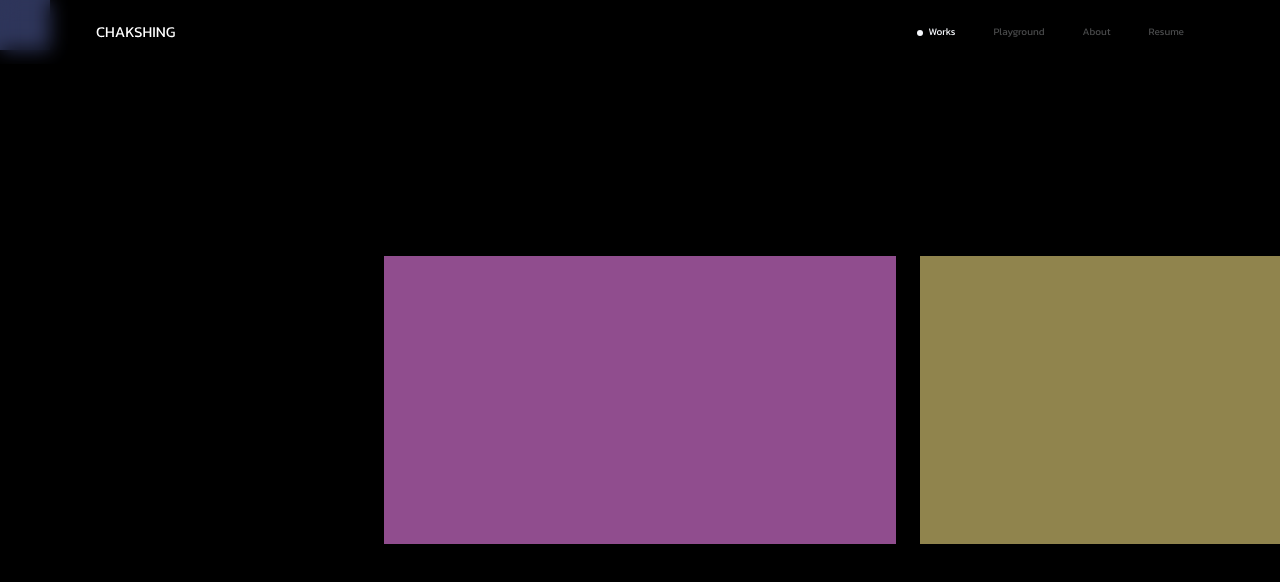
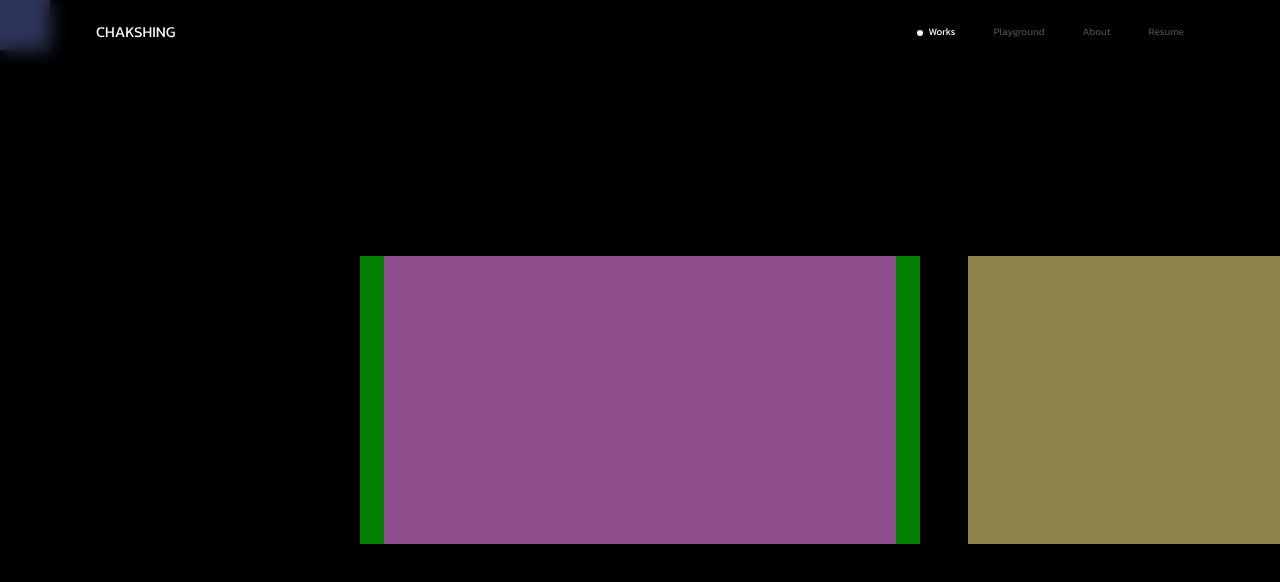
Before and after one commit to MgChak/Portfolio_3.x, a Vue app: page /#/works in a window 1280 px wide. Shown: the top 582 px of the page. Built offline with nearby package versions, Linux system fonts and the light colour scheme.

Commit message:
调整了视窗和card container 的大小来容纳card gap的距离

```diff
--- a/src/components/main_pages/works.vue
+++ b/src/components/main_pages/works.vue
@@ -6,10 +6,10 @@
 
             <div class="list_conatiner" :style="{left:slides_position}">
 
-                <div class="card_container"> <abs/> </div>
-                <div class="card_container"> <cover/> </div>
-                <div class="card_container"> <letsgo/> </div>
-                <div class="card_container"> <transit/> </div>
+                <div class="card_container" :style="card_size"> <abs/> </div>
+                <div class="card_container" :style="card_size"> <cover/> </div>
+                <div class="card_container" :style="card_size"> <letsgo/> </div>
+                <div class="card_container" :style="card_size"> <transit/> </div>
 
             </div>
 
@@ -34,7 +34,7 @@ const store = useStore()
     //从库中提取已经计算好的卡片尺寸_给视窗使用
     let card_size = computed(()=>{
         return {
-            width:store.get_thumcard_width,
+            width:store.get_thumcard_container_width,
             height:store.get_thumcard_height
         }
     })
@@ -83,5 +83,9 @@ const store = useStore()
 
     transition:all 0.3s ease-in-out;
 }
+.card_container{
+    display:flex;
+    justify-content: center;
+}
 
 </style>
```
